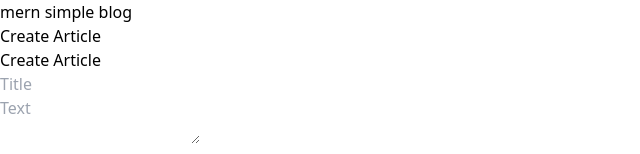
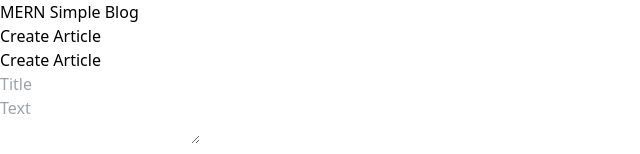
Before and after one commit to Kris1027/mern-simple-blog, a React (Vite) app in the folder client/: page /create in a window 1280 px wide. Shown: the top 154 px of the page, without its empty margins (0-640 px from the left). Built offline with nearby package versions, Linux system fonts and the light colour scheme.

Commit message:
add styling for the logo

```diff
--- a/client/src/components/logo.jsx
+++ b/client/src/components/logo.jsx
@@ -2,8 +2,11 @@ import { Link } from 'react-router-dom';
 
 function Logo() {
     return (
-        <Link to={'/'} className='uppercase'>
-            mern simple blog
+        <Link
+            to={'/'}
+            className='font-bold text-2xl bg-gradient-to-r from-blue-600 to-purple-600 bg-clip-text text-transparent hover:from-purple-600 hover:to-blue-600 transition-all duration-300 tracking-tight'
+        >
+            MERN Simple Blog
         </Link>
     );
 }
```
